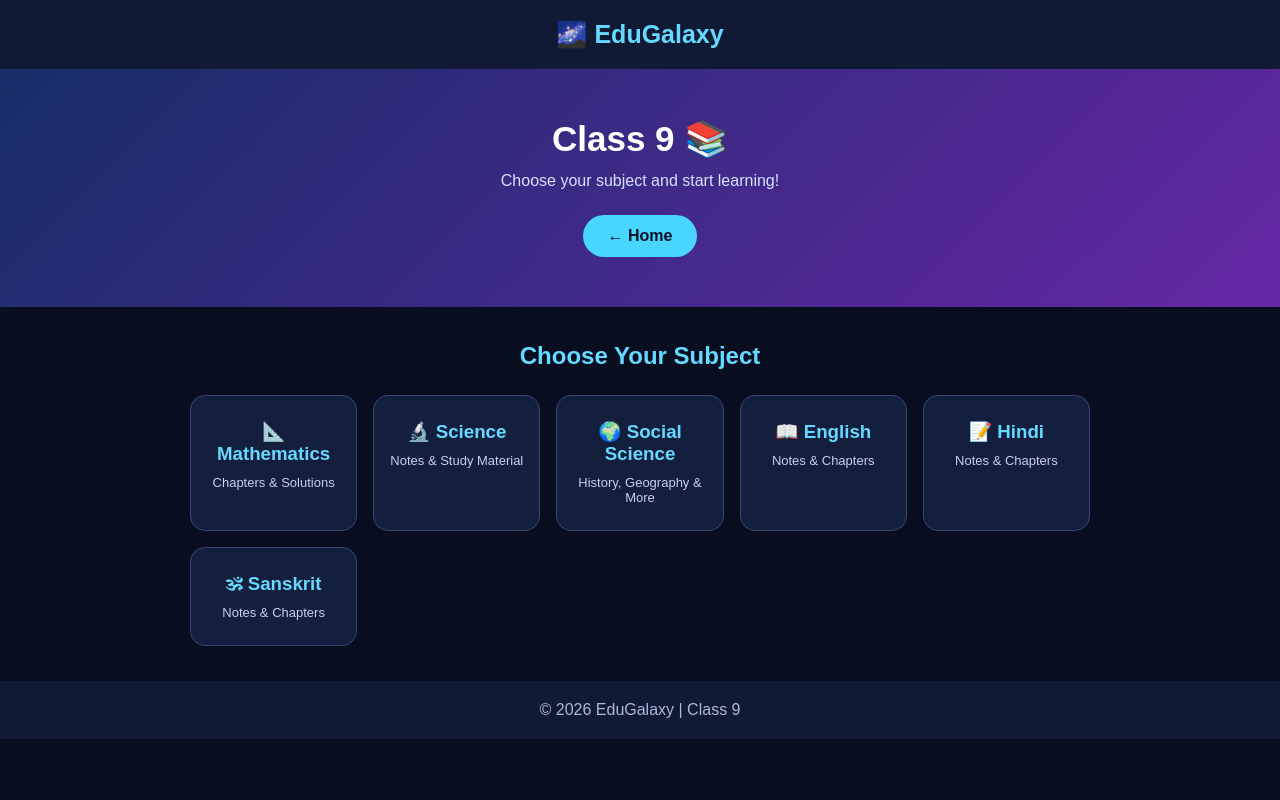
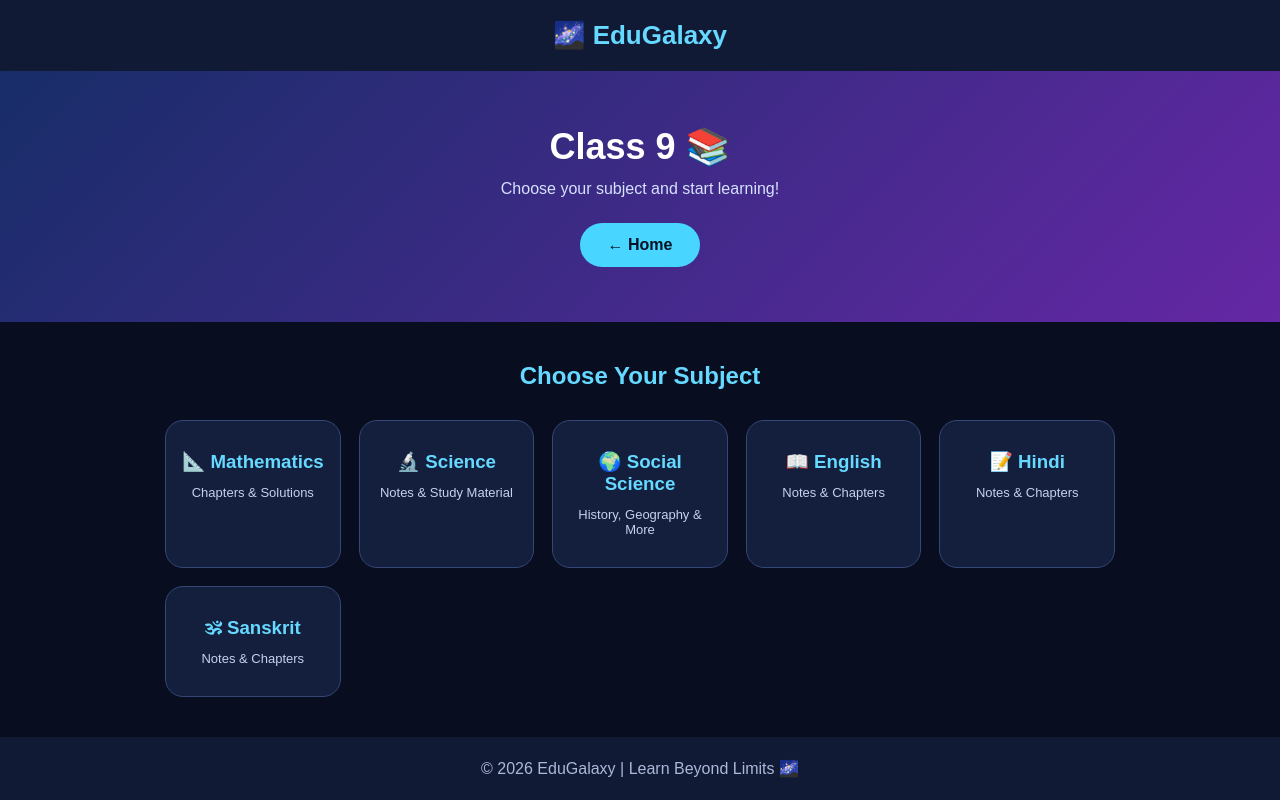
Before and after one commit to rahulacademy2026/edugalaxy, a plain HTML site: page class9.html in a window 1280 px wide. Drawn offline with Linux system fonts and the light colour scheme.

Commit message:
Update class9.html

```diff
--- a/class9.html
+++ b/class9.html
@@ -3,6 +3,7 @@
 <head>
 <meta charset="UTF-8">
 <meta name="viewport" content="width=device-width, initial-scale=1.0">
+
 <title>Class 9 - EduGalaxy</title>
 
 <style>
@@ -12,80 +13,95 @@ padding:0;
 box-sizing:border-box;
 font-family:Arial,sans-serif;
 }
+
 body{
 background:#080d20;
 color:white;
 }
+
 header{
 background:#111a35;
 padding:20px;
 text-align:center;
 color:#65d9ff;
-font-size:25px;
+font-size:26px;
 font-weight:bold;
 }
+
 .hero{
 text-align:center;
-padding:50px 15px;
+padding:55px 15px;
 background:linear-gradient(135deg,#172d68,#6527a5);
 }
+
 .hero h1{
-font-size:35px;
+font-size:36px;
 margin-bottom:12px;
 }
+
 .hero p{
 color:#d6e2ff;
 }
+
 section{
-padding:35px 20px;
+padding:40px 20px;
 text-align:center;
 }
+
 h2{
 color:#65d9ff;
-margin-bottom:25px;
+margin-bottom:30px;
 }
+
 .grid{
 display:grid;
-grid-template-columns:repeat(auto-fit,minmax(140px,1fr));
-gap:16px;
-max-width:900px;
+grid-template-columns:repeat(auto-fit,minmax(145px,1fr));
+gap:18px;
+max-width:950px;
 margin:auto;
 }
+
 .card{
+display:block;
 background:#141e3d;
-padding:25px 12px;
-border-radius:15px;
+padding:30px 12px;
+border-radius:18px;
 border:1px solid #344775;
 transition:.3s;
+text-decoration:none;
+color:white;
 }
+
 .card:hover{
-transform:translateY(-6px);
+transform:translateY(-7px);
 border-color:#65d9ff;
+box-shadow:0 5px 25px #163c75;
 }
+
 .card h3{
 color:#65d9ff;
-margin-bottom:10px;
+margin-bottom:12px;
 }
+
 .card p{
 font-size:13px;
 color:#c5d1ed;
 }
-a{
-text-decoration:none;
-color:inherit;
-}
+
 .back{
 display:inline-block;
 margin-top:25px;
-padding:12px 25px;
+padding:13px 28px;
 background:#48d5ff;
 color:#081226;
-border-radius:25px;
+border-radius:30px;
 font-weight:bold;
+text-decoration:none;
 }
+
 footer{
 background:#111a35;
-padding:20px;
+padding:22px;
 text-align:center;
 color:#aab9d9;
 }
@@ -97,51 +113,57 @@ color:#aab9d9;
 <header>🌌 EduGalaxy</header>
 
 <div class="hero">
+
 <h1>Class 9 📚</h1>
+
 <p>Choose your subject and start learning!</p>
+
 <a href="index.html" class="back">← Home</a>
+
 </div>
 
 <section>
+
 <h2>Choose Your Subject</h2>
 
 <div class="grid">
 
-<div class="card">
+<a href="math9.html" class="card">
 <h3>📐 Mathematics</h3>
 <p>Chapters & Solutions</p>
+</a>
+
+<a href="science9.html" class="card">
+<h3>🔬 Science</h3>
+<p>Notes & Study Material</p>
+</a>
+
+<a href="sst9.html" class="card">
+<h3>🌍 Social Science</h3>
+<p>History, Geography & More</p>
+</a>
+
+<a href="english9.html" class="card">
+<h3>📖 English</h3>
+<p>Notes & Chapters</p>
+</a>
+
+<a href="hindi9.html" class="card">
+<h3>📝 Hindi</h3>
+<p>Notes & Chapters</p>
+</a>
+
+<a href="sanskrit9.html" class="card">
+<h3>🕉 Sanskrit</h3>
+<p>Notes & Chapters</p>
+</a>
+
 </div>
 
-<div class="card">
-<h3>🔬 Science</h3>
-<p>Notes & Study Material</p>
-</div>
-
-<div class="card">
-<h3>🌍 Social Science</h3>
-<p>History, Geography & More</p>
-</div>
-
-<div class="card">
-<h3>📖 English</h3>
-<p>Notes & Chapters</p>
-</div>
-
-<div class="card">
-<h3>📝 Hindi</h3>
-<p>Notes & Chapters</p>
-</div>
-
-<div class="card">
-<h3>🕉 Sanskrit</h3>
-<p>Notes & Chapters</p>
-</div>
-
-</div>
 </section>
 
 <footer>
-© 2026 EduGalaxy | Class 9
+© 2026 EduGalaxy | Learn Beyond Limits 🌌
 </footer>
 
 </body>
```
